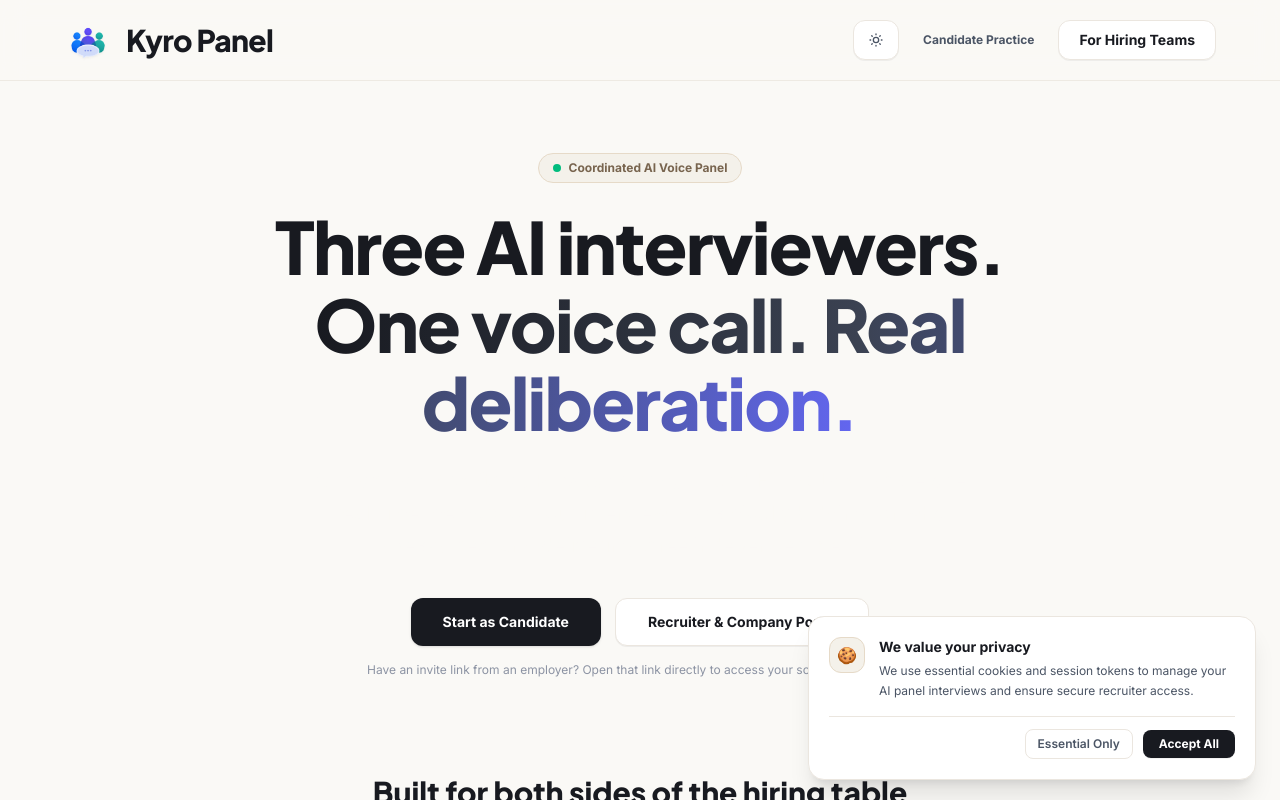
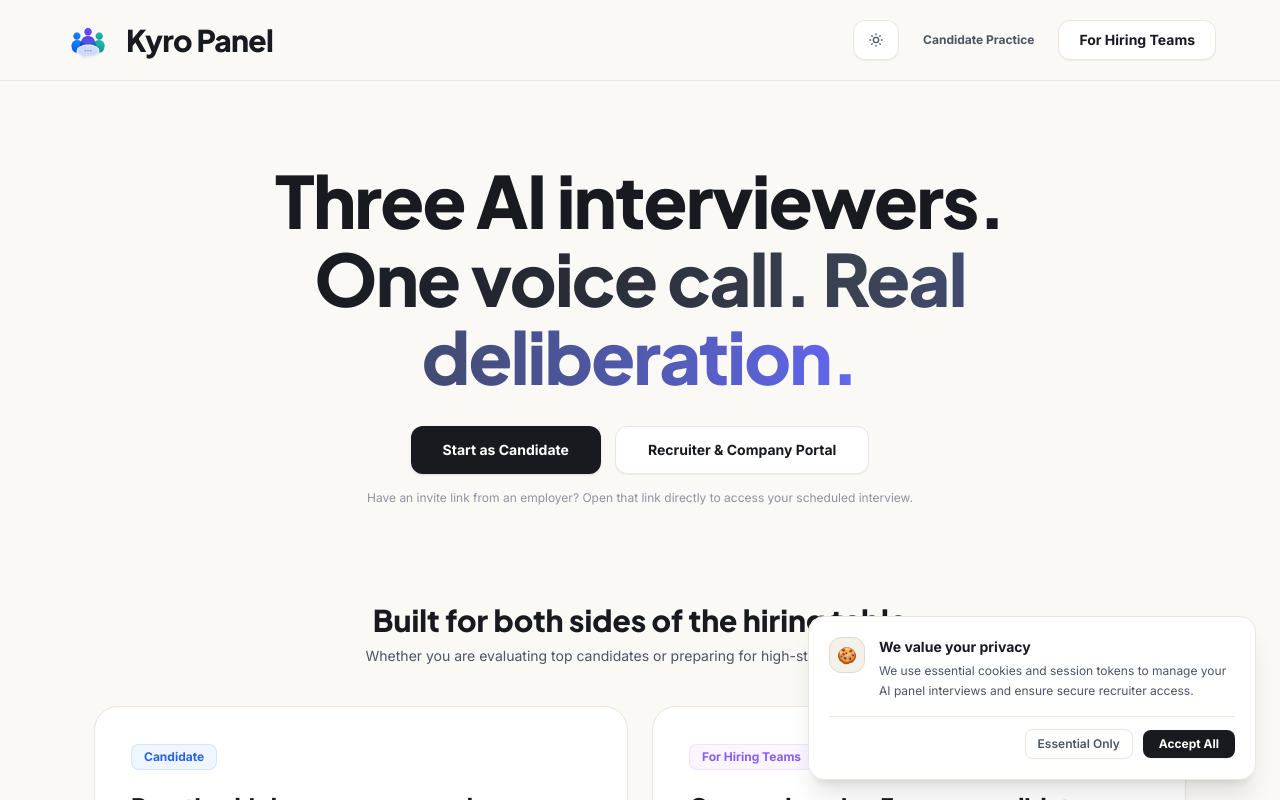
Before and after one commit to Anish974/kyro-panel, a React (Vite) app in the folder web/: page / in a window 1280 px wide. Shown: the top 800 px of the page. Built offline with nearby package versions, Linux system fonts and the light colour scheme; no server answers.

Commit message:
update hero layout and clean up audience badge labels

```diff
--- a/web/src/screens/Landing.tsx
+++ b/web/src/screens/Landing.tsx
@@ -96,12 +96,7 @@ export default function Landing({ onCompany, onCandidate }: Props) {
       {/* Main Content Area */}
       <main className="flex-1 max-w-[1140px] w-full mx-auto px-6 py-12 flex flex-col gap-20">
         {/* Hero Section */}
-        <section className="text-center pt-6 pb-4">
-          <div className="inline-flex items-center gap-2 px-3.5 py-1.5 rounded-full bg-[#F4F1EA] dark:bg-[#1E232D] border border-[#E6DAC8] dark:border-[#2D333F] text-xs font-bold text-[#78644E] dark:text-[#CBB9A4] mb-6">
-            <span className="w-2 h-2 rounded-full bg-emerald-500 animate-pulse" />
-            Coordinated AI Voice Panel
-          </div>
-
+        <section className="text-center pt-8 pb-4">
           <h1 className="font-display text-4xl sm:text-6xl lg:text-7xl font-extrabold tracking-tight leading-[1.08] text-[#181A20] dark:text-[#F9FAFB] max-w-4xl mx-auto">
             Three AI interviewers.
             <br />
@@ -110,12 +105,7 @@ export default function Landing({ onCompany, onCandidate }: Props) {
             </span>
           </h1>
 
-          <p className="mt-6 text-base sm:text-xl text-[#4B5565] dark:text-[#94A3B8] max-w-2xl mx-auto leading-relaxed">
-            A <strong>Technical Architect</strong>, <strong>Product Manager</strong>, and <strong>Hiring Lead</strong> share
-            one real-time memory of your interview, dynamically bidding for who speaks next and delivering three independent verdicts.
-          </p>
-
-          <div className="mt-9 flex flex-col sm:flex-row gap-3.5 justify-center items-center">
+          <div className="mt-8 flex flex-col sm:flex-row gap-3.5 justify-center items-center">
             <button
               onClick={onCandidate}
               className="w-full sm:w-auto h-12 px-8 rounded-xl bg-[#181A20] dark:bg-[#F9FAFB] text-white dark:text-[#0F1115] font-bold text-sm hover:bg-black dark:hover:bg-white transition-all cursor-pointer shadow-sm hover:shadow-md"
@@ -151,7 +141,7 @@ export default function Landing({ onCompany, onCandidate }: Props) {
             <div className="bg-white dark:bg-[#161920] rounded-3xl border border-[#EBE6DF] dark:border-[#222631] p-8 sm:p-9 shadow-xs hover:shadow-md transition-all flex flex-col justify-between">
               <div>
                 <div className="inline-flex items-center gap-1.5 px-3 py-1 rounded-lg text-xs font-bold bg-blue-50 dark:bg-blue-950/50 text-[#2563EB] dark:text-blue-400 border border-blue-200/60 dark:border-blue-800/60 mb-5">
-                  🎓 For Candidates &amp; Job Seekers
+                  Candidate
                 </div>
                 <h3 className="font-display text-2xl font-extrabold text-[#181A20] dark:text-[#F9FAFB] leading-snug">
                   Practice high-pressure panel interviews with unvarnished feedback
@@ -191,7 +181,7 @@ export default function Landing({ onCompany, onCandidate }: Props) {
             <div className="bg-white dark:bg-[#161920] rounded-3xl border border-[#EBE6DF] dark:border-[#222631] p-8 sm:p-9 shadow-xs hover:shadow-md transition-all flex flex-col justify-between">
               <div>
                 <div className="inline-flex items-center gap-1.5 px-3 py-1 rounded-lg text-xs font-bold bg-purple-50 dark:bg-purple-950/50 text-[#8B5CF6] dark:text-purple-400 border border-purple-200/60 dark:border-purple-800/60 mb-5">
-                  💼 For Hiring Teams &amp; Recruiters
+                  For Hiring Teams
                 </div>
                 <h3 className="font-display text-2xl font-extrabold text-[#181A20] dark:text-[#F9FAFB] leading-snug">
                   Comprehensive 3-way candidate evaluations in a single automated round
```
